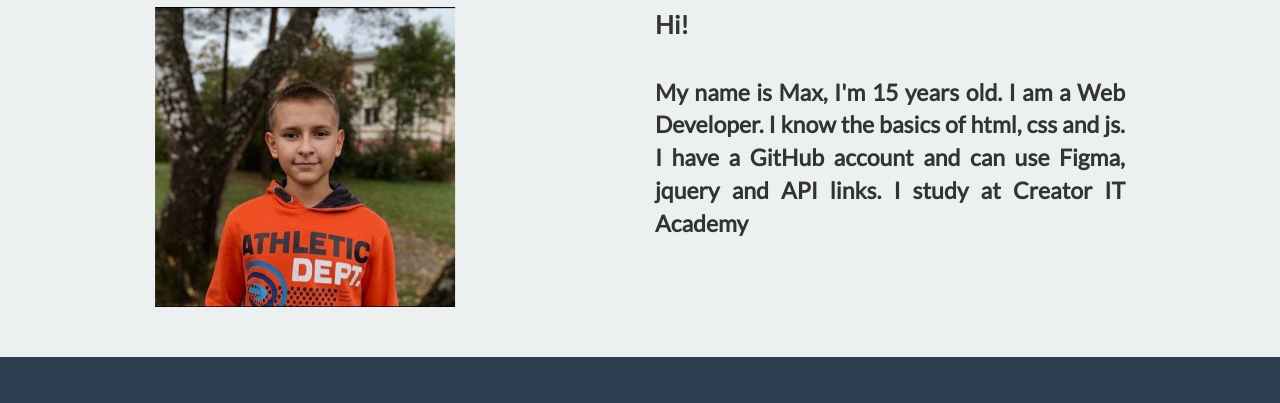
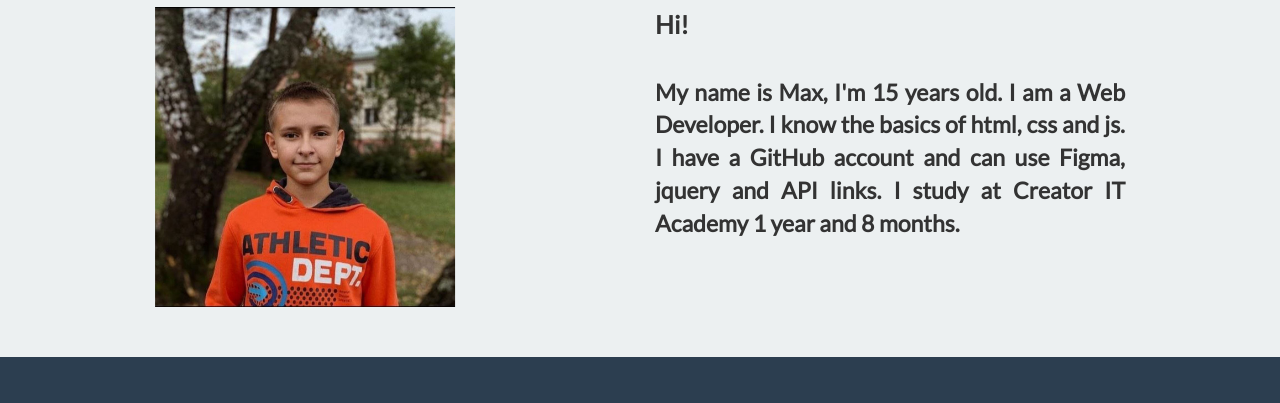
Before and after one commit to Ch1ro/Portfolio, a plain HTML site: page index.html in a window 1280 px wide. Shown: the part 193-596 px from the top of the page. Drawn offline with nearby package versions, Linux system fonts and the light colour scheme.

Commit message:
Update index.html

```diff
--- a/index.html
+++ b/index.html
@@ -482,7 +482,7 @@ height: 20px;
         </div>
         <div class="col-md-6 col-xs-12 fadeInUp animated">
           <p class="about-text"> <span class="strong-text">Hi!</span> <br>
-            <strong>My name is Max, I'm 15 years old. I am a Web Developer. I know the basics of html, css and js. I have a GitHub account and can use Figma, jquery and API links. I study at Creator IT Academy</strong></p>
+            <strong>My name is Max, I'm 15 years old. I am a Web Developer. I know the basics of html, css and js. I have a GitHub account and can use Figma, jquery and API links. I study at Creator IT Academy 1 year and 8 months.</strong></p>
         </div>
       </div>
     </div>
```
